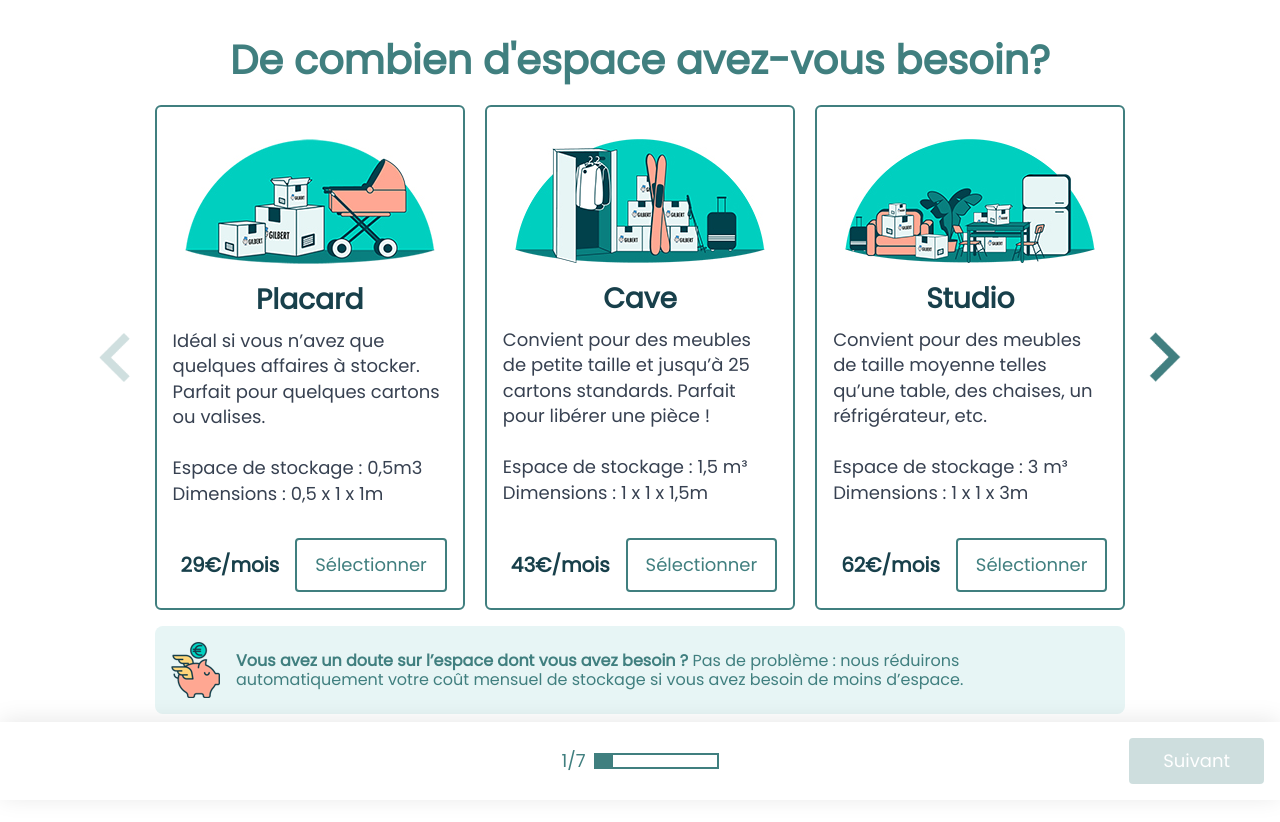
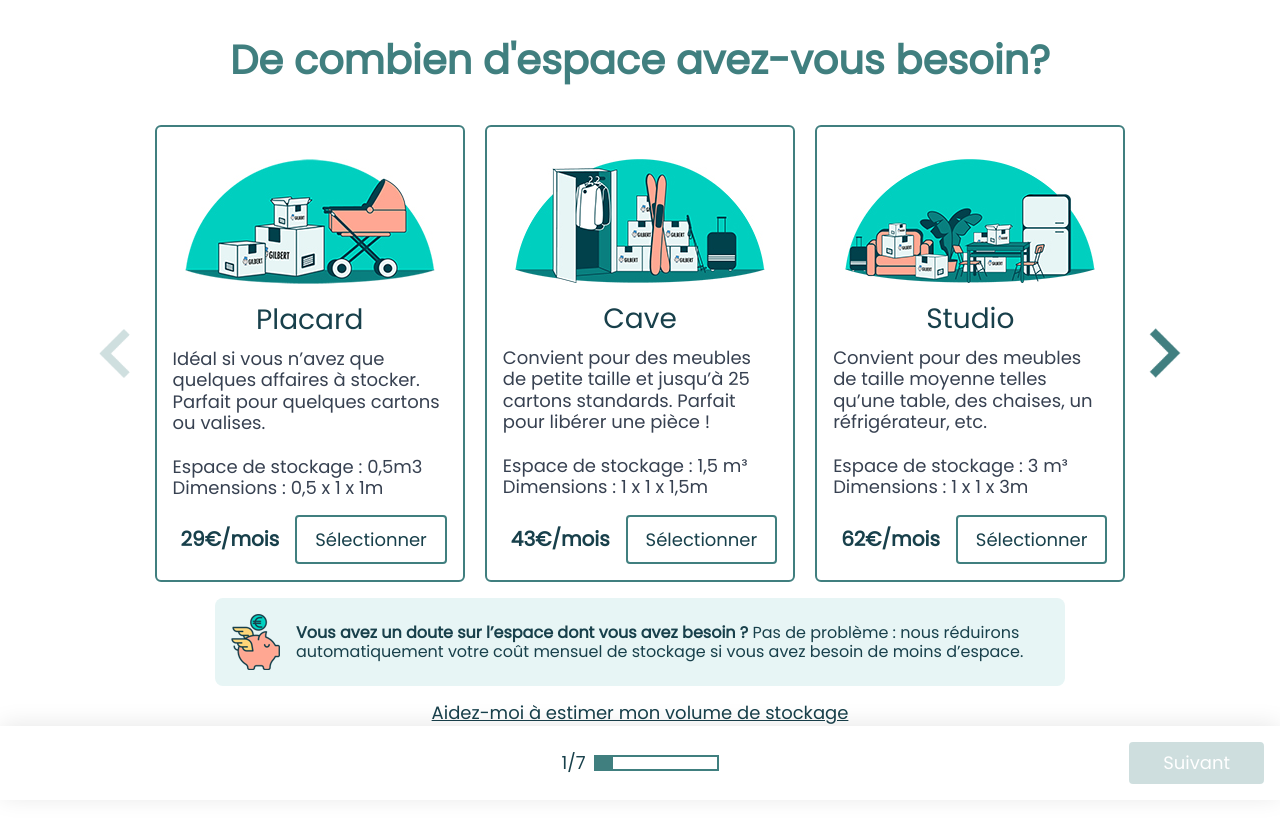
Before and after one commit to gilbert-stockage/plugin-formulaire, a Vue app: page / in a window 1280 px wide. Shown: the top 822 px of the page. Built offline with nearby package versions, Linux system fonts and the light colour scheme.

Commit message:
corrections css ecran 2

```diff
--- a/src/App.vue
+++ b/src/App.vue
@@ -396,7 +396,7 @@ export default {
   }
 
   .text-gilbert {
-    color: #407f7f;
+    color: #18404B;
   }
 
   .border-gilbert {
@@ -420,6 +420,8 @@ export default {
 
   .text-titre {
     font-size: 40px;
+    padding-bottom: 20px;
+    color: #407F7F;
   }
 
   @media (max-width: 768px) {
@@ -430,7 +432,7 @@ export default {
 
   .text-base {
     font-size: 18px!important;
-    line-height: 1.42;
+    line-height: 1.2;
     font-weight: 400;
   }
   .text-reassurance {
--- a/src/components/Price.vue
+++ b/src/components/Price.vue
@@ -5,7 +5,7 @@
         <img
           :src="getImageSrc(getPriceModel.imageSrc)"
           alt="tarif"
-          style="max-width: 300px;"
+          style="max-width: 350px;"
         >
       </div>
       <div
@@ -13,45 +13,48 @@
       >
         <h2
           v-if="getPriceModel.price"
-          class="font-semibold mb-1"
-          style="font-size: 28px;"
+          class="font-semibold"
+          style="font-size: 28px;color:#18404B;"
         >
           {{ getPriceModel.price }}
         </h2>
         <div
           v-if="getVolume"
+          style="color:#18404B;"
         >
           Pour un volume {{ typeof getVolume === 'string' ? `${getVolume}` : `de ${getVolume} m³` }}
-        </div>
+        </div><br>
       </div>
       <div>
-        <p class="font-semibold mb-1">
+        <p class="font-semibold" style="color:#18404B;">
           Bonne nouvelle!
         </p>
-        <span>Vous économisez 30% par rapport à un box de stockage traditionnel<br>de taille équivalente. </span>
+        <span style="color:#18404B;">Vous économisez 30% par rapport à un box de stockage traditionnel<br>de taille équivalente. </span>
       </div>
     </div>
     <div
       class="grid grid-col-1 md:grid-cols-2 gap-5 mx-auto text-gilbert bg-gilbert-light p-4 rounded-lg mb-16 text-base"
     >
       <div>
-        <p class="font-semibold mb-1">
+        <p class="font-semibold mb-1" style="color:#18404B;">
           Les + de Gilbert :
         </p>
         <p
           v-for="sent, sentIndex in plus"
           :key="sentIndex"
+          style="color:#18404B;"
         >
           {{ sent }}
         </p>
       </div>
       <div>
-        <p class="font-semibold">
+        <p class="font-semibold" style="color:#18404B;">
           Vos affaires en toute sécurité :
         </p>
         <p
           v-for="sent, sentIndex in security"
           :key="sentIndex"
+          style="color:#18404B;"
         >
           {{ sent }}
         </p>
--- a/src/components/SpaceSelector.vue
+++ b/src/components/SpaceSelector.vue
@@ -39,7 +39,7 @@
       </div>
       <div
         class="flex flex-col md:flex-row items-center text-gilbert bg-gilbert-light mx-4 md:mx-auto p-4 rounded-lg"
-        style="max-width: 970px;"
+        style="max-width: 850px;"
       >
         <img
           :src="getImageSrc('pig')"
--- a/src/components/elements/Card.vue
+++ b/src/components/elements/Card.vue
@@ -24,7 +24,7 @@
     <div class="flex flex-col justify-between h-full">
       <h2
         v-if="content.title"
-        class="text-card-title font-semibold mb-2"
+        class="text-card-title font-medium mb-2"
         v-html="content.title"
       />
       <p
@@ -40,7 +40,7 @@
       />
       <div
         v-if="content.footer"
-        class="flex flex-col lg:flex-row items-center justify-between mt-8"
+        class="flex flex-col lg:flex-row items-center justify-between mt-4"
       >
         <div
           v-if="content.footer.price"
```
